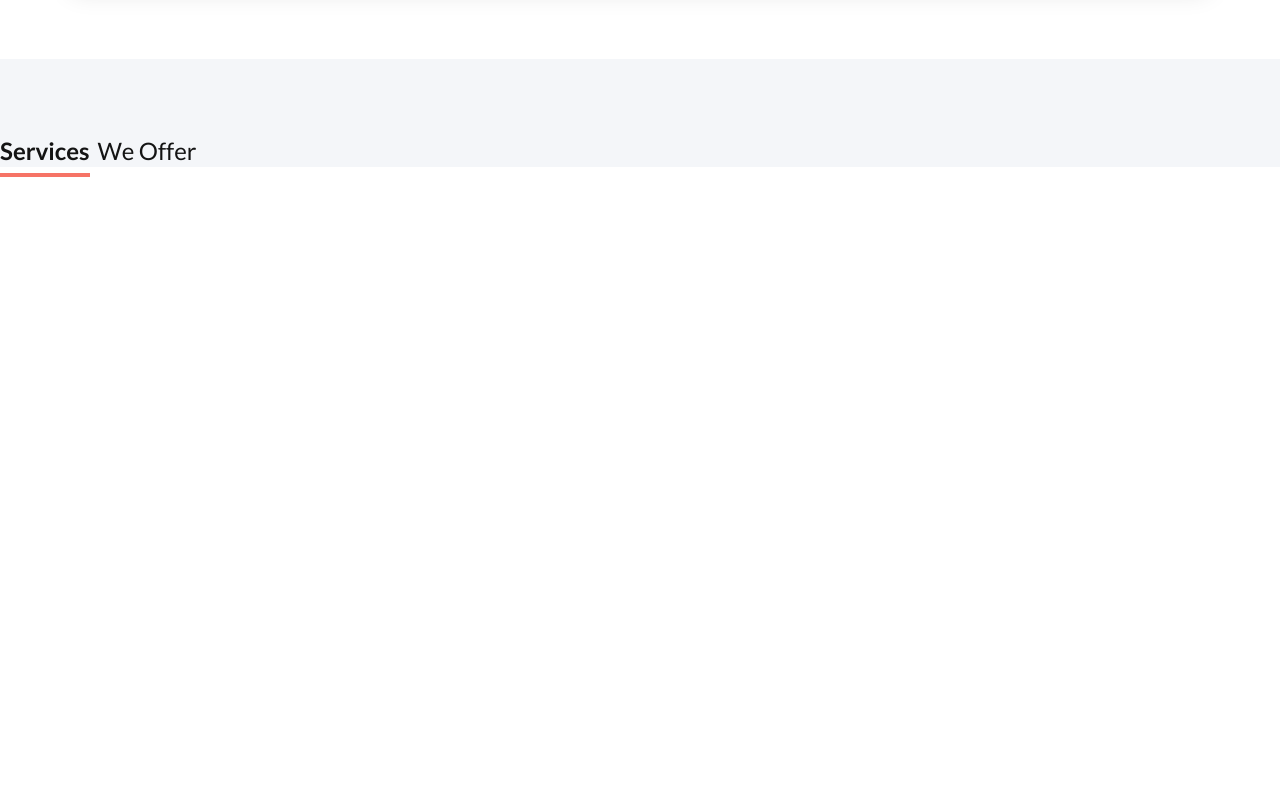
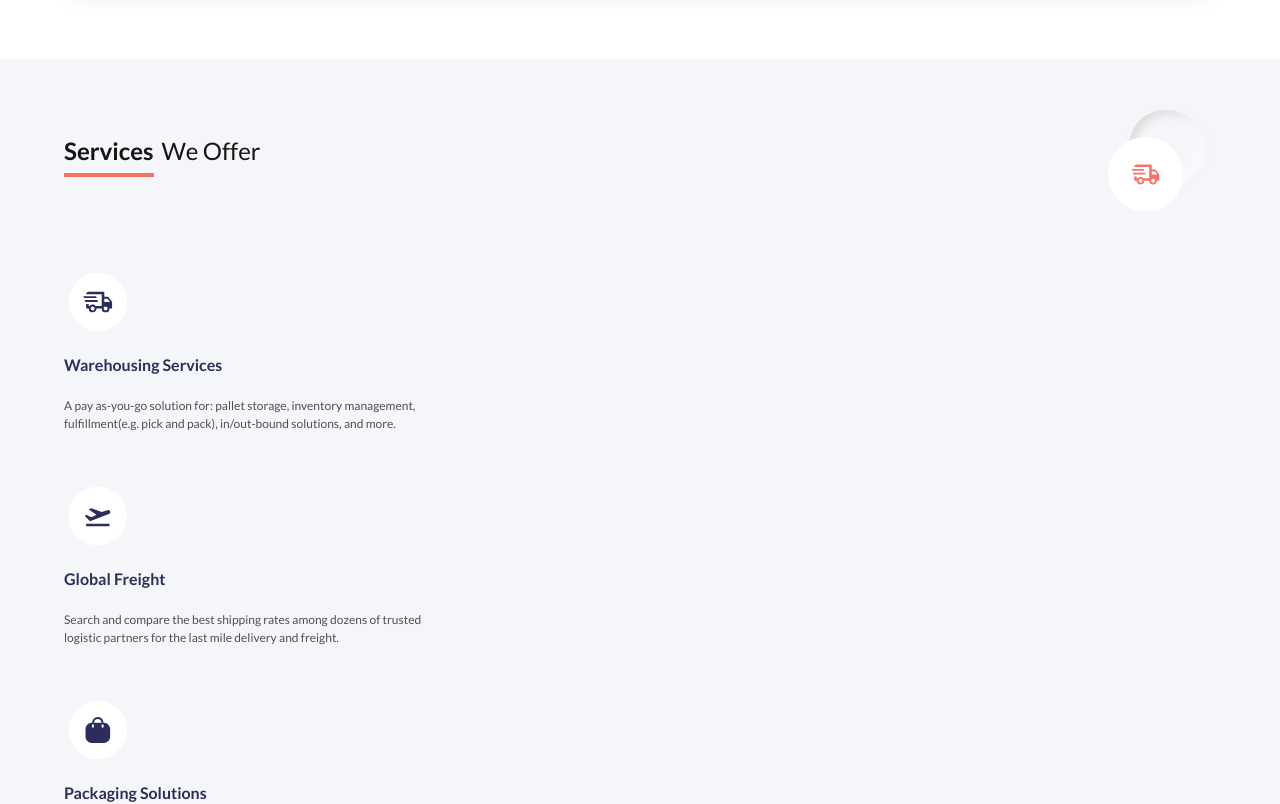
Before and after one commit to annaeugeniyevna/shipup-on-React, a React (Vite) app: page / in a window 1280 px wide. Shown: the part 1160-1964 px from the top of the page. Before the commit the page ends 1427 px from the top, so only its background shows below. Built offline with nearby package versions, Linux system fonts and the light colour scheme.

Commit message:
feat: complete Services section

```diff
--- a/src/components/Services.jsx
+++ b/src/components/Services.jsx
@@ -1,12 +1,147 @@
 const Services = () => {
     return (
-        <section className="bg-light-blue pt-19">
+        <section className="bg-light-blue pt-19 pb-12">
+            <div className="max-w-[1440px] mx-auto px-[5%]">
+                <div className="flex justify-between items-center relative">
                     <h2 className="font-sans font-regular text-2xl text-black mb-25">
                         <span className="font-sans font-bold text-2xl text-black mr-2 border-b-4 border-secondary pb-2">
                             Services
                         </span>
                         We Offer
                     </h2>
+                    <svg
+                        className="w-27 h-27 absolute -top-8 right-0"
+                        xmlns="http://www.w3.org/2000/svg"
+                        fill="none">
+                        <g filter="url(#a)">
+                        <rect width={75} height={75} x={21} y={7} fill="#F4F6F9" rx={37.5} />
+                        </g>
+                        <rect width={75} height={75} y={34} fill="#fff" rx={37.5} />
+                        <path
+                        fill="#F67366"
+                        d="M23.438 65.875h12.187l.938 1.875H24.374l-.938-1.875Zm1.25 3.75h12.187l.938 1.875H25.624l-.938-1.875Zm20.312 10a1.872 1.872 0 0 0 1.875-1.875A1.872 1.872 0 0 0 45 75.875a1.872 1.872 0 0 0-1.875 1.875c0 1.037.837 1.875 1.875 1.875Zm1.875-11.25H43.75V71.5h5.575l-2.45-3.125ZM32.5 79.625a1.872 1.872 0 0 0 1.875-1.875 1.872 1.872 0 0 0-1.875-1.875 1.872 1.872 0 0 0-1.875 1.875c0 1.037.837 1.875 1.875 1.875Zm15-13.125 3.75 5v6.25h-2.5A3.745 3.745 0 0 1 45 81.5a3.745 3.745 0 0 1-3.75-3.75h-5a3.753 3.753 0 0 1-3.75 3.75 3.745 3.745 0 0 1-3.75-3.75h-2.5v-4.375h2.5v1.875h.95A3.766 3.766 0 0 1 32.5 74c1.112 0 2.112.487 2.8 1.25h5.95V64h-15c0-1.388 1.113-2.5 2.5-2.5h15v5h3.75Z"
+                        />
+                        <defs>
+                            <filter
+                                id="a"
+                                width={91}
+                                height={91}
+                                x={14}
+                                y={0}
+                                colorInterpolationFilters="sRGB"
+                                filterUnits="userSpaceOnUse">
+                                <feFlood floodOpacity={0} result="BackgroundImageFix" />
+                                <feColorMatrix
+                                in="SourceAlpha"
+                                result="hardAlpha"
+                                values="0 0 0 0 0 0 0 0 0 0 0 0 0 0 0 0 0 0 127 0"
+                                />
+                                <feOffset dx={1} dy={1} />
+                                <feGaussianBlur stdDeviation={4} />
+                                <feColorMatrix values="0 0 0 0 0.956863 0 0 0 0 0.964706 0 0 0 0 0.976471 0 0 0 1 0" />
+                                <feBlend in2="BackgroundImageFix" result="effect1_dropShadow_268_722" />
+                                <feBlend
+                                in="SourceGraphic"
+                                in2="effect1_dropShadow_268_722"
+                                result="shape"
+                                />
+                                <feColorMatrix
+                                in="SourceAlpha"
+                                result="hardAlpha"
+                                values="0 0 0 0 0 0 0 0 0 0 0 0 0 0 0 0 0 0 127 0"
+                                />
+                                <feOffset dx={4} dy={4} />
+                                <feGaussianBlur stdDeviation={5} />
+                                <feComposite in2="hardAlpha" k2={-1} k3={1} operator="arithmetic" />
+                                <feColorMatrix values="0 0 0 0 0.847 0 0 0 0 0.847 0 0 0 0 0.847 0 0 0 1 0" />
+                                <feBlend in2="shape" result="effect2_innerShadow_268_722" />
+                                <feColorMatrix
+                                in="SourceAlpha"
+                                result="hardAlpha"
+                                values="0 0 0 0 0 0 0 0 0 0 0 0 0 0 0 0 0 0 127 0"
+                                />
+                                <feOffset dx={-6} dy={-5} />
+                                <feGaussianBlur stdDeviation={6} />
+                                <feComposite in2="hardAlpha" k2={-1} k3={1} operator="arithmetic" />
+                                <feColorMatrix values="0 0 0 0 0.980392 0 0 0 0 0.984314 0 0 0 0 0.988235 0 0 0 1 0" />
+                                <feBlend
+                                in2="effect2_innerShadow_268_722"
+                                result="effect3_innerShadow_268_722"
+                                />
+                            </filter>
+                        </defs>
+                    </svg>
+                </div>
+                <div className="flex flex-col gap-12">
+                    <div>
+                        <svg
+                            viewBox="20 20 60 60"
+                            className="w-[70px] h-[70px] mb-4"
+                            style={{ imageRendering: 'crisp-edges'}}
+                            xmlns="http://www.w3.org/2000/svg"
+                            fill="none">
+                            <g>
+                            <rect width={50} height={50} x={24} y={25} fill="#fff" rx={25} />
+                            </g>
+                            <path
+                            fill="#2C2D5B"
+                            d="M36.5 45h10.834l.833 1.667H37.334L36.5 45Zm1.112 3.333h10.833L49.278 50H38.445l-.833-1.667Zm18.055 8.89c.922 0 1.667-.745 1.667-1.667 0-.923-.745-1.667-1.667-1.667s-1.666.744-1.666 1.667c0 .922.744 1.666 1.666 1.666Zm1.667-10h-2.778V50h4.956l-2.178-2.778Zm-12.778 10c.922 0 1.667-.745 1.667-1.667 0-.923-.745-1.667-1.667-1.667s-1.667.744-1.667 1.667c0 .922.745 1.666 1.667 1.666Zm13.333-11.667L61.223 50v5.556H59a3.329 3.329 0 0 1-3.334 3.333 3.329 3.329 0 0 1-3.333-3.333h-4.445c0 1.844-1.5 3.333-3.333 3.333a3.329 3.329 0 0 1-3.333-3.333H39v-3.89h2.222v1.667h.844a3.348 3.348 0 0 1 2.489-1.11c.989 0 1.878.433 2.489 1.11h5.289v-10H39c0-1.233.99-2.222 2.223-2.222h13.333v4.445h3.333Z"
+                            />
+                        </svg>
+                        <h3 className="font-sans font-bold text-base text-primary mb-5">Warehousing Services</h3>
+                        <p className="font-sans font-regular text-xs text-muted leading-normal max-w-[360px]">A pay as-you-go solution for: pallet storage, inventory  management, fulfillment(e.g. pick and pack), in/out-bound solutions, and more.</p>
+                    </div>
+                    <div>
+                        <svg
+                            viewBox="20 20 60 60"
+                            className="w-[70px] h-[70px] mb-4"
+                            style={{ imageRendering: 'crisp-edges'}}
+                            xmlns="http://www.w3.org/2000/svg"
+                            fill="none">
+                            <g>
+                            <rect width={50} height={50} x={24} y={25} fill="#fff" rx={25} />
+                            </g>
+                            <path
+                            fill="#2C2D5B"
+                            d="M39 56.667h20v2.222H39v-2.222ZM59.566 46.14a1.789 1.789 0 0 0-2.262-1.132l-4.97 1.658-8.89-3.334-2.222 1.111 6.667 4.445-4.444 2.222L39 48.89 37.89 50l4.444 4.444 16.163-6.06a1.79 1.79 0 0 0 1.069-2.243Z"/>
+                        </svg>
+                        <h3 className="font-sans font-bold text-base text-primary mb-5">Global Freight</h3>
+                        <p className="font-sans font-regular text-xs text-muted leading-normal max-w-[360px]">Search and compare the best shipping rates among dozens of trusted logistic partners for the last mile delivery and freight.</p>
+                    </div>
+                    <div>
+                        <svg
+                            viewBox="20 20 60 60"
+                            className="w-[70px] h-[70px] mb-4"
+                            style={{ imageRendering: 'crisp-edges'}}
+                            xmlns="http://www.w3.org/2000/svg"
+                            fill="none">
+                            <g>
+                            <rect width={50} height={50} x={24} y={25} fill="#fff" rx={25} />
+                            </g>
+                            <path
+                            fill="#2C2D5B"
+                            fillRule="evenodd"
+                            d="M53.91 43.856h.227c2.991 0 5.419 2.5 5.419 5.566v6.134c0 3.066-2.428 5.555-5.419 5.555H43.864c-2.992 0-5.42-2.489-5.42-5.555v-6.134c0-3.066 2.428-5.566 5.42-5.566h.227c.022-1.334.531-2.578 1.452-3.512.932-.944 2.124-1.422 3.468-1.455 2.688 0 4.866 2.222 4.899 4.967Zm-7.229-2.323a3.421 3.421 0 0 0-.964 2.323h6.567c-.032-1.823-1.485-3.3-3.273-3.3a3.33 3.33 0 0 0-2.33.977Zm6.438 6.6a.822.822 0 0 0 .812-.833v-1.289a.822.822 0 0 0-.812-.833.83.83 0 0 0-.813.833V47.3a.83.83 0 0 0 .813.833Zm-7.522-.833a.822.822 0 0 1-.812.833.83.83 0 0 1-.813-.833v-1.289a.83.83 0 0 1 .813-.833c.455 0 .812.378.812.833V47.3Z"
+                            clipRule="evenodd"/>
+                        </svg>
+                        <h3 className="font-sans font-bold text-base text-primary mb-5">Packaging Solutions</h3>
+                        <p className="font-sans font-regular text-xs text-muted leading-normal max-w-[360px]">Our packaging solutions are optimized for each individual customer and are selected based on on the customer’s specific needs and requirements.</p>
+                    </div>
+                </div>
+                <div className="flex flex-row justify-between mx-auto mt-20">
+                    <a href="/"
+                        className="font-sans font-bold text-xs text-primary text-center
+                        py-4 px-9
+                        border border-primary
+                        rounded-xl">Request Quote</a>
+                    <a
+                        className="font-sans font-bold text-xs text-white text-center bg-primary
+                        w-fit
+                        py-4 px-13
+                        mx-auto
+                        rounded-xl">Join Now</a>
+                </div>
+            </div>
         </section>
     );
 };
```
Lines whose indentation alone changed are shown as unchanged.
